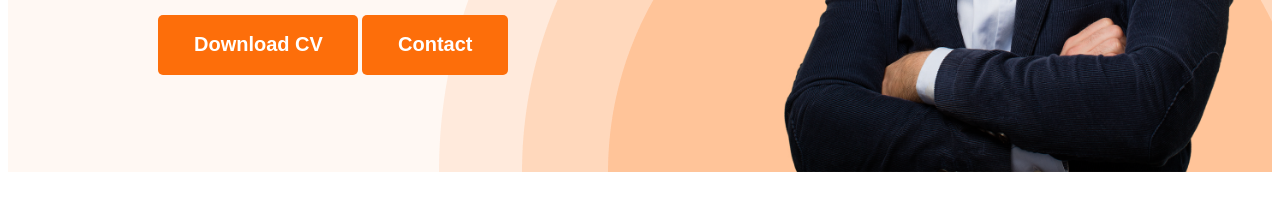
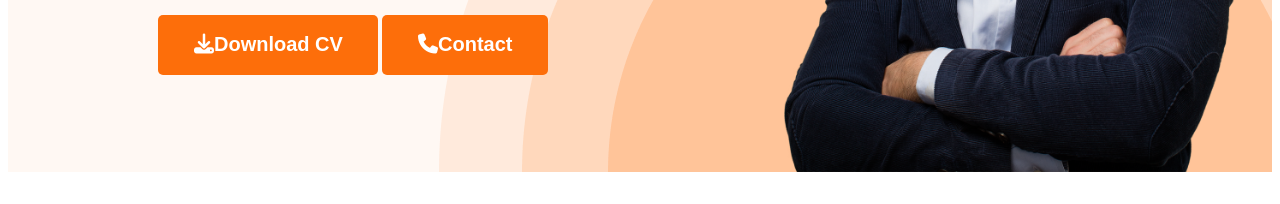
Before and after one commit to Towhidul123/webdeveloper-portfolio, a plain HTML site: page index.html in a window 1280 px wide. Shown: the part 596-800 px from the top of the page. Drawn offline with nearby package versions, Linux system fonts and the light colour scheme.

Commit message:
font awe

```diff
--- a/index.html
+++ b/index.html
@@ -11,6 +11,8 @@
 <link href="https://fonts.googleapis.com/css2?family=Open+Sans:ital,wght@0,700;0,800;1,400&display=swap" rel="stylesheet">
 
     <link rel="stylesheet" href="styles/portfolio.css">
+
+    <script src="https://kit.fontawesome.com/d0737b17c2.js" crossorigin="anonymous"></script>
 
 
 </head>
@@ -37,8 +39,8 @@
                 <h1 class="banner-title">Mary Hardy</h1>
                 <p class="banner-description">Shot what able cold new see hold.Friendly as an betrayed formerly he. Morning because as to society behaved moments.</p>
 
-                <button class="btn-primary">Download CV</button>
-                <button class="btn-primary">Contact</button>
+                <button class="btn-primary"><i class="fa-solid fa-download"></i>Download CV</button>
+                <button class="btn-primary"><i class="fa-solid fa-phone"></i>Contact</button>
 
             </div>
 
```
